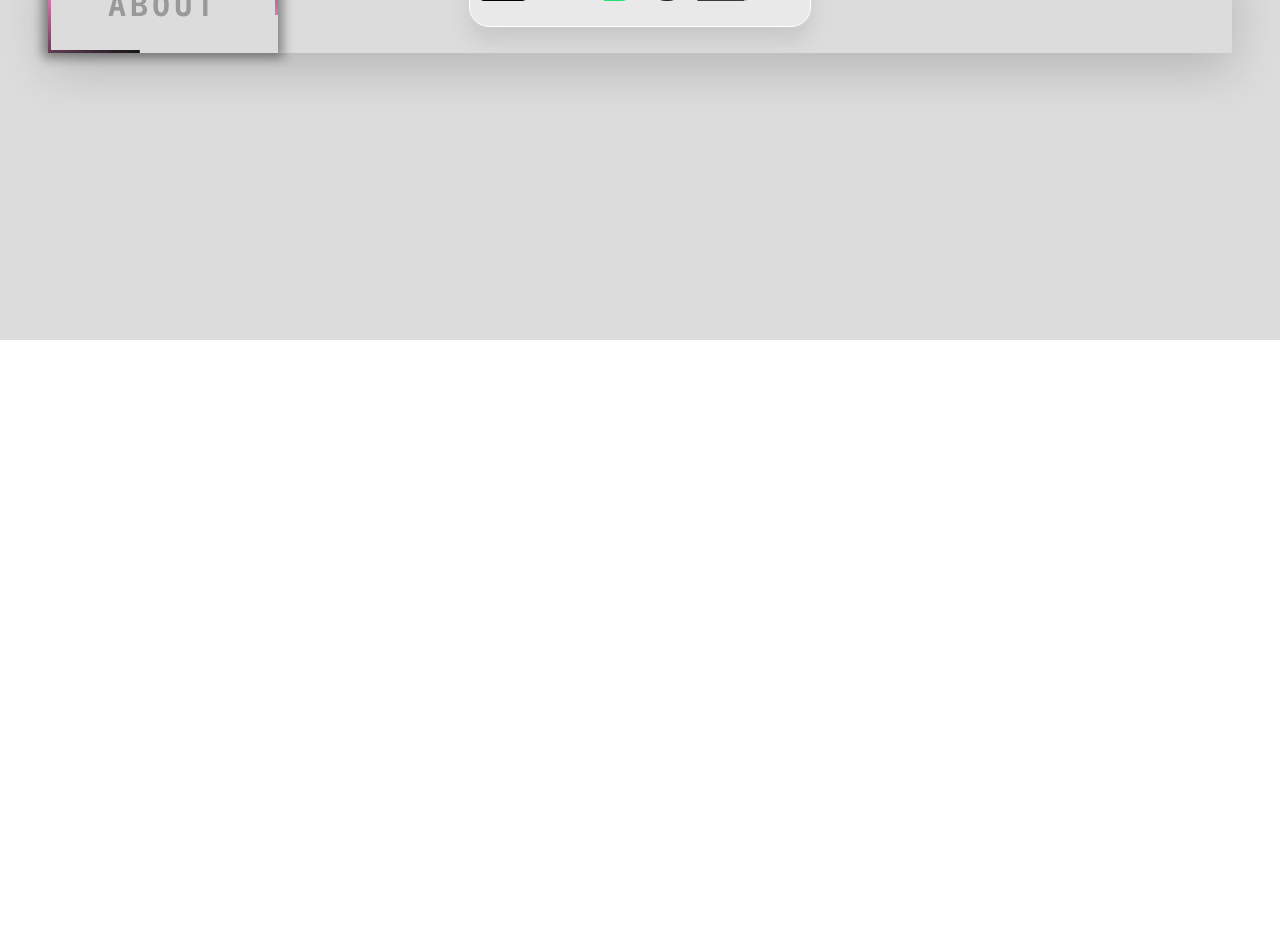
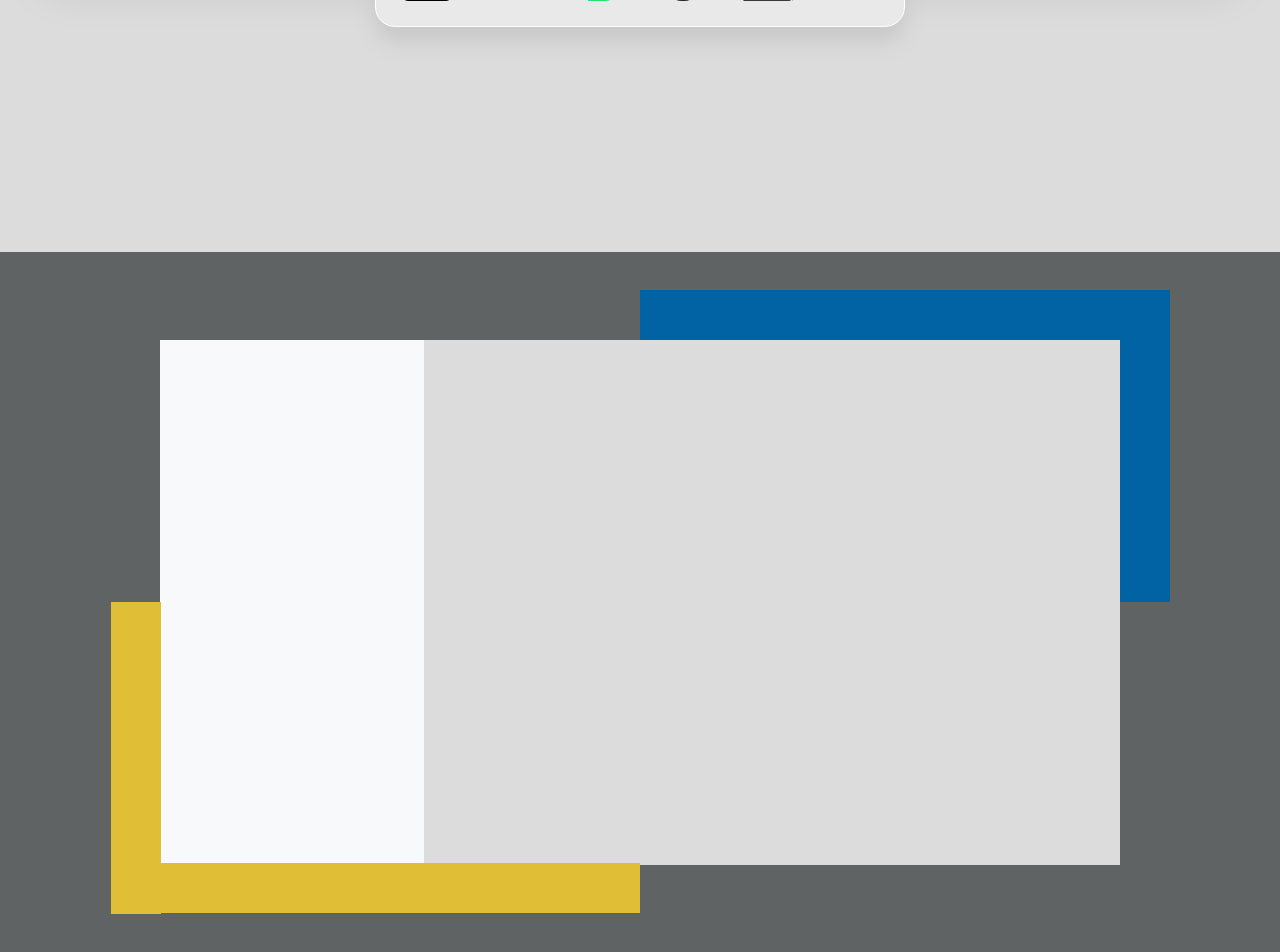
Before and after one commit to raobhuvesh150/bhuveshra0_, a React (Create React App) app in the folder bhuveshra0_/: page / in a window 1280 px wide. Shown: the part 744-1696 px from the top of the page. Before the commit the page ends 1132 px from the top, so only its background shows below. Built offline with nearby package versions, Linux system fonts and the light colour scheme.

Commit message:
about section startd

```diff
--- a/bhuveshra0_/src/App.js
+++ b/bhuveshra0_/src/App.js
@@ -5,14 +5,16 @@ import Home from './components/Home/home';
 import Design from './components/Design/Design'
 import Navbar from './components/Navbar/Navbar';
 import Navbar2 from './components/Navbar/Navbar2';
+import About from './components/About/About'
+
 
 function App() {
   return (
     <>
       <div className="">
-        <Header />
+        {/* <Header /> */}
         <Home />
-        {/* <Navbar2 /> */}
+        <About />
         <Navbar />
       </div>
     </>
--- /dev/null
+++ b/bhuveshra0_/src/components/About/About.js
@@ -0,0 +1,20 @@
+import React from 'react'
+import styles from './about.module.scss'
+
+
+function About() {
+    return (
+        <div className='d-flex align-items-center' id={styles.container}>
+            <div id={styles.designContainer} className=' position-relative m-auto bg-aboutTheme2 d-block h-75 '>
+                <div className='d-none d-sm-inline-block' id={styles.borderLeft}></div>
+                <div className='d-none d-sm-inline-block' id={styles.borderRight}></div>
+                <div className='d-none d-sm-inline-block' id={styles.borderTop}></div>
+                <div className='d-none d-sm-inline-block' id={styles.borderBottom}></div>
+                <div className="container d-inline-block w-25 h-100 start-0 bg-light"  ></div>
+            </div>
+
+        </div>
+    )
+}
+
+export default About
--- /dev/null
+++ b/bhuveshra0_/src/components/About/about.module.scss
@@ -0,0 +1,38 @@
+#container{
+    height: 700px;
+    background-color: rgb(95, 99, 99);
+}
+
+
+#designContainer{
+    width: 75vw;
+}
+
+#borderLeft{
+    position: absolute;
+    border-left: 50px solid rgb(224, 190, 54);
+    top: 50%;
+    right: 99.90%;
+    bottom: -49px;
+}
+#borderRight{
+    position: absolute;
+    border-right: 50px solid rgb(1, 99, 164);
+    top: -50px;
+    left: 100%;
+    bottom: 50%;
+}
+#borderTop{
+    position: absolute;
+    border-top: 50px solid rgb(1, 99, 164);
+    bottom: 100%;
+    left: 50%;
+    right: -50px;
+}
+#borderBottom{
+    position: absolute;
+    border-bottom: 50px solid  rgb(224, 190, 54);
+    top: 99.8%;
+    left: -49px;
+    right: 50%;
+}
--- a/bhuveshra0_/src/components/Home/home.js
+++ b/bhuveshra0_/src/components/Home/home.js
@@ -30,7 +30,7 @@ function body() {
 
 
 
-      <div id={styles.container} className="p-2 p-md-5">
+      <div id={styles.container} className="p-2 p-md-5 bg-homeTheme">
 
         <div className=" m-auto">
           <h4 className=' shadow-lg display-5' id={styles.letterGap}>HELLO !</h4>
--- a/bhuveshra0_/src/components/Home/home.module.scss
+++ b/bhuveshra0_/src/components/Home/home.module.scss
@@ -1,8 +1,6 @@
 #container {
 	// background-color: rgb(220, 220, 220);
-	background-color: rgb(220, 220, 220);
 	height: 900px;
-	// width: 100%;
 }
 
 @media screen and (max-width:767px) {
@@ -14,21 +12,12 @@
 
 #summary {
 	color: rgb(166, 209, 230);
-	// font-size: 62px;
 }
 
 #nametag {
 	color: rgb(217, 122, 174);
 	letter-spacing: 15px;
 }
-
-// @media screen and (max-width:756px) {
-// 	#nametag {
-// 		border-left: 2px solid linear-gradient(to right, rgb(102, 204, 255), rgb(255, 153, 204));
-// 		--bs-border-opacity: 1;
-// 	}
-
-// }
 
 @media screen and (min-width: 768px) {
 	#letterGapFE {
@@ -54,7 +43,7 @@
 
 
 
-// button css
+//Animated button css
 
 
 #btnAnchor {
@@ -151,25 +140,12 @@
 	}
 }
 
-
-
-
 #btnholder {
 	margin-top: 200px;
 }
 
 
-
-
-
-
-
-
-
-
-
-
-// bird css
+//  bird css
 
 
 *,
@@ -177,8 +153,6 @@
 *::after {
 	box-sizing: border-box;
 }
-
-
 .containerbird {
 	z-index: 1;
 	top: 100px;
@@ -189,15 +163,12 @@
 	display: flex;
 	align-items: center;
 	justify-content: space-around;
-	// min-height: 100vh;
 	min-height: 35rem;
-	// background-image: linear-gradient(to bottom,  rgba(255,168,76,0.6) 0%,rgba(255,123,13,0.6) 100%), url('https://images.unsplash.com/photo-1446824505046-e43605ffb17f');
 	background-blend-mode: soft-light;
 	background-size: cover;
 	background-position: center center;
 	padding: 2rem;
 }
-
 .bird {
 	background-image: url(https://s3-us-west-2.amazonaws.com/s.cdpn.io/174479/bird-cells-new.svg);
 	background-size: auto 100%;
@@ -230,7 +201,6 @@
 	}
 
 }
-
 .birdcontainer {
 	position: absolute;
 	top: 20%;
@@ -263,7 +233,6 @@
 	}
 
 }
-
 @keyframes fly-cycle {
 
 	100% {
@@ -271,7 +240,6 @@
 	}
 
 }
-
 @keyframes fly-right-one {
 
 	0% {
@@ -307,7 +275,6 @@
 	}
 
 }
-
 @keyframes fly-right-two {
 
 	0% {
--- a/bhuveshra0_/src/components/Navbar/Navbar.js
+++ b/bhuveshra0_/src/components/Navbar/Navbar.js
@@ -15,23 +15,23 @@ function Navbar() {
 
 
     return (
-        <div className='d-flex justify-content-center mt-5'>
+        <div className='d-flex justify-content-center'>
             <nav className={styles.navigation} id={styles.navigation}>
 
-                <img style={{width:'50px' , height:'50px'}} onMouseMove={(e) => {
+                <img  style={{width:'50px' , height:'50px'}} onMouseMove={(e) => {
                     document.getElementById(`${e.currentTarget.id}`).style.width = "65px"; document.getElementById(`${e.currentTarget.id}`).style.height = "65px";
                 }} onMouseLeave={(e) => {
-                    document.getElementById(`${e.currentTarget.id}`).style.width = "40px";
-                    document.getElementById(`${e.currentTarget.id}`).style.height = "40px";
+                    document.getElementById(`${e.currentTarget.id}`).style.width = "50px";
+                    document.getElementById(`${e.currentTarget.id}`).style.height = "50px";
                 }} id='btndock' type="" src={Home}>
                 </ img>
 
-                <img style={{width:'50px' , height:'50px'}} onMouseMove={(e) => {
+                <img  style={{width:'50px' , height:'50px'}} onMouseMove={(e) => {
                     document.getElementById(`${e.currentTarget.id}`).style.width = "65px";
                     document.getElementById(`${e.currentTarget.id}`).style.height = "65px";
                 }} onMouseLeave={(e) => {
-                    document.getElementById(`${e.currentTarget.id}`).style.width = "40px";
-                    document.getElementById(`${e.currentTarget.id}`).style.height = "40px";
+                    document.getElementById(`${e.currentTarget.id}`).style.width = "50px";
+                    document.getElementById(`${e.currentTarget.id}`).style.height = "50px";
                 }} id='btndock1' type="button" src={About}>
                 </ img>
 
@@ -50,8 +50,8 @@ function Navbar() {
                     document.getElementById(`${e.currentTarget.id}`).style.width = "65px";
                     document.getElementById(`${e.currentTarget.id}`).style.height = "65px";
                 }} onMouseLeave={(e) => {
-                    document.getElementById(`${e.currentTarget.id}`).style.width = "40px";
-                    document.getElementById(`${e.currentTarget.id}`).style.height = "40px";
+                    document.getElementById(`${e.currentTarget.id}`).style.width = "50px";
+                    document.getElementById(`${e.currentTarget.id}`).style.height = "50px";
                 }} id='btndock3' type="button" src={Skills}>
                 </ img>
 
@@ -59,16 +59,16 @@ function Navbar() {
                     document.getElementById(`${e.currentTarget.id}`).style.width = "65px";
                     document.getElementById(`${e.currentTarget.id}`).style.height = "65px";
                 }} onMouseLeave={(e) => {
-                    document.getElementById(`${e.currentTarget.id}`).style.width = "40px";
-                    document.getElementById(`${e.currentTarget.id}`).style.height = "40px";
+                    document.getElementById(`${e.currentTarget.id}`).style.width = "50px";
+                    document.getElementById(`${e.currentTarget.id}`).style.height = "50px";
                 }} id='btndock4' type="button" src={Projects}>
                 </ img>
                 <img style={{width:'50px' , height:'50px'}} onMouseMove={(e) => {
                     document.getElementById(`${e.currentTarget.id}`).style.width = "65px";
                     document.getElementById(`${e.currentTarget.id}`).style.height = "65px";
                 }} onMouseLeave={(e) => {
-                    document.getElementById(`${e.currentTarget.id}`).style.width = "40px";
-                    document.getElementById(`${e.currentTarget.id}`).style.height = "40px";
+                    document.getElementById(`${e.currentTarget.id}`).style.width = "50px";
+                    document.getElementById(`${e.currentTarget.id}`).style.height = "50px";
                 }} id='btndock5' type="button" src={Contact}>
                 </ img>
             </nav>
--- a/bhuveshra0_/src/components/Navbar/Navbar2.js
+++ b/bhuveshra0_/src/components/Navbar/Navbar2.js
@@ -13,7 +13,7 @@ function Navbar2() {
     // const[size , setSize] = useState(800)
     return (
         <div className=''>
-            <Dock width={600} magnification={1} magnifyDirection="center">
+            <Dock width={1000} magnification={1.2} magnifyDirection="center">
                 {[Img1,Img2,Img3,Img4,Img5,Img6,Img1,Img2,Img3,Img4,Img5,Img6 ,Img1,Img2,Img3,Img4,Img5,Img6].map((item, index) => (
                     <Dock.Item key={index} onClick={() => console.log(item)}>
                         <img className='w-75' src={`${item}`} />
--- a/bhuveshra0_/src/components/Navbar/navbar.module.scss
+++ b/bhuveshra0_/src/components/Navbar/navbar.module.scss
@@ -19,34 +19,46 @@
     transform: translateX(-50%);
     transition: width 0.3s ease;
     display: flex;
-    gap: 0.3rem;
+    justify-content: space-around;
+    // gap: 0.3rem;
     backdrop-filter: blur(10px);
     box-shadow: 0px 15px 20px rgb(201, 201, 201);
     cursor: pointer;
 }
 
-.navigation button {
-    --width: 3rem;
-    --font-size: 1.5rem;
-    --border-radius: 0.75rem;
-    cursor: pointer;
-    font-size: var(--font-size);
-    height: var(--width);
-    width: var(--width);
-    display: flex;
-    align-items: center;
-    justify-content: center;
-    background: #c4c4c4;
-    border: none;
-    outline: none;
-    color: #3a3a3a;
-    border-radius: var(--border-radius);
-    transform: translateY(calc((-1 * var(--width)) + 3rem));
+@media screen and (max-width:'1200px') and (min-width:'600px'){
+    .navigation{
+        width: 50% !important;
+    }
 }
 
-.button:active {
-    fill: #ffffff
+@media screen and (min-width:'1200px'){
+    .navigation{
+        width: 40% !important;
+    }
 }
+
+// .navigation img {
+//     // --width: 3rem;
+//     // --font-size: 1.5rem;
+//     --border-radius: 0.75rem;
+//     // cursor: pointer;
+//     font-size: var(--font-size);
+//     height: var(--width);
+//     width: var(--width);
+//     display: flex;
+//     align-items: flex-start;
+//     justify-content: start;
+//     // background: #c4c4c4;
+//     // position: fixed;
+//     margin: auto;
+//     border: none;
+//     outline: none;
+//     color: #3a3a3a;
+//     // border-radius: var(--border-radius);
+//     // transform: translateY(calc((-1 * var(--width)) + 3rem));
+// }
+
 
 
 
--- a/bhuveshra0_/src/custom.scss
+++ b/bhuveshra0_/src/custom.scss
@@ -9,6 +9,8 @@ $dark: #343a40;
 
 //custom color to be mapped
 $accent : rgb(69, 208, 221);
+$aboutTheme2 : rgb(220, 220, 220);
+$homeTheme : rgb(220, 220, 220);
 
 // this is used to map colors. change accordingly.
 $theme-colors: (
@@ -22,6 +24,8 @@ $theme-colors: (
   dark: $dark,
 // add any additional color below
   accent: $accent,
+  aboutTheme2: $aboutTheme2,
+  homeTheme: $homeTheme,
 // now bg-accent,btn-accent,etc.. can be called
 );
 
```
